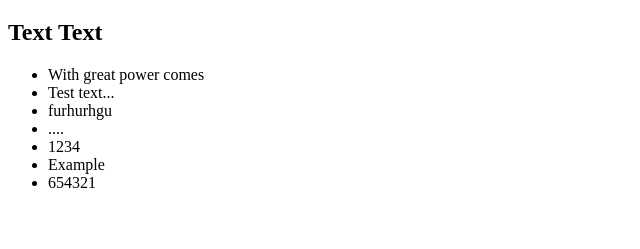
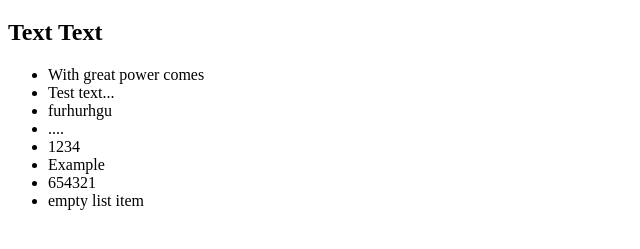
Before and after one commit to georg-claude-test/0main_openSAP_repo, a plain HTML site: page index.html in a window 1280 px wide. Shown: the part 61-310 px from the top of the page, without its empty margins (0-640 px from the left). Drawn offline with Linux system fonts and the light colour scheme.

Commit message:
6th quote added

```diff
--- a/index.html
+++ b/index.html
@@ -16,6 +16,7 @@
 			<li>1234</li>
 			<li>Example</li>
 			<li>654321</li>
+			<li>empty list item</li>
 		</ul>
 	</body>
 </html>
```
